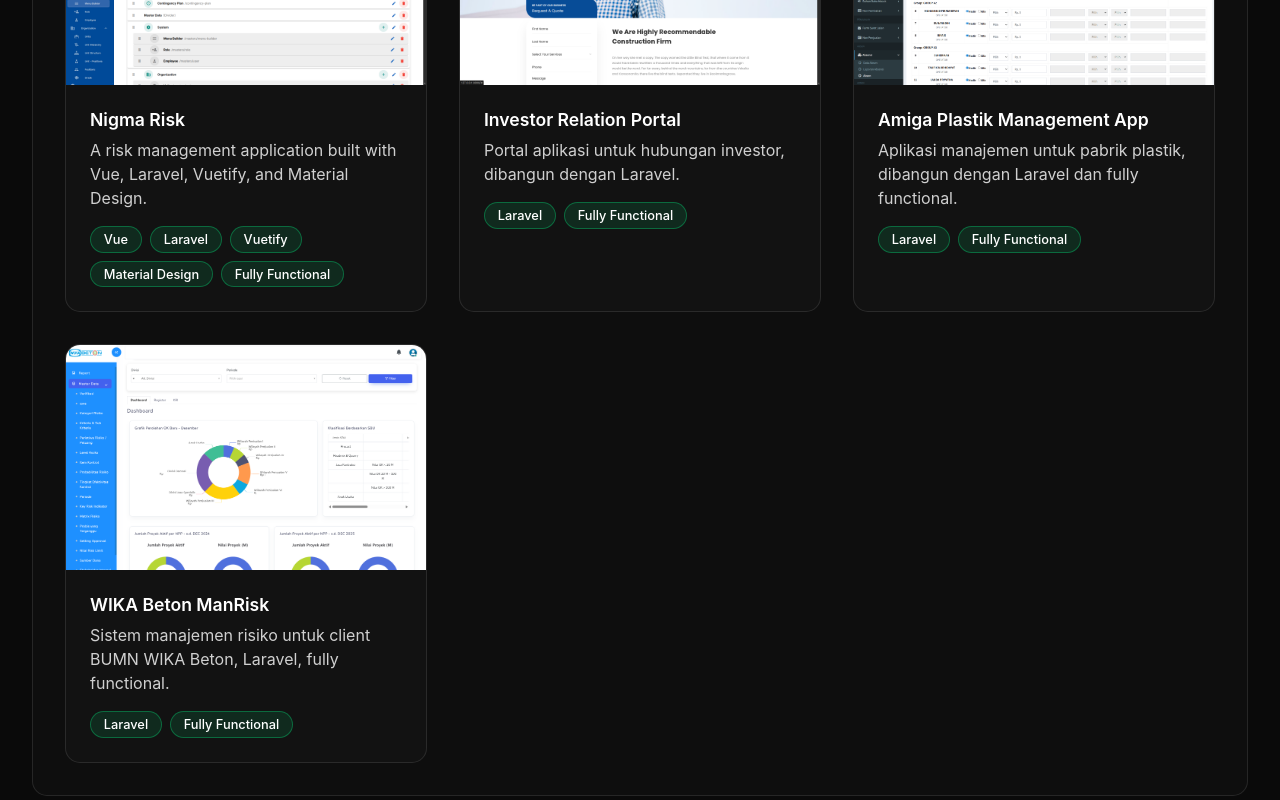
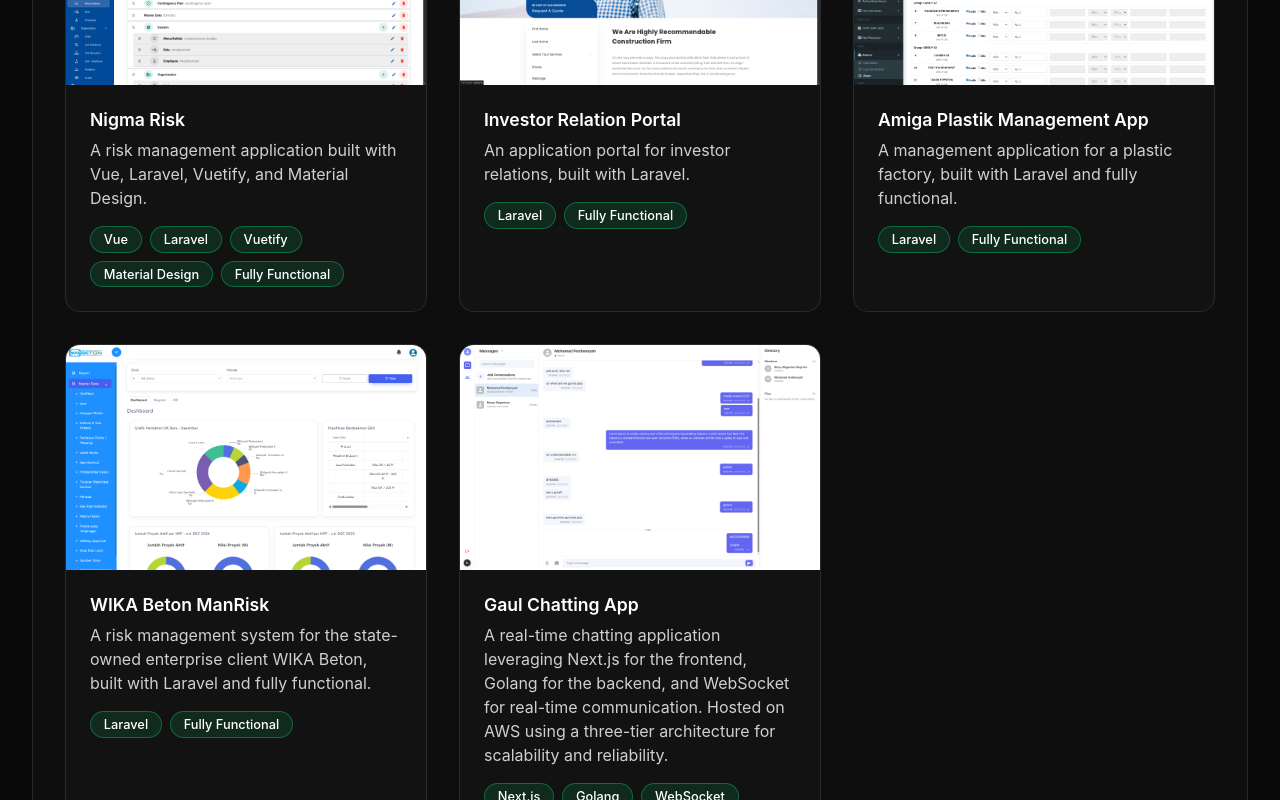
Before and after one commit to banyubn/anyu-is-here, a Vue app: page /programming in a window 1280 px wide. Shown: the part 3340-4140 px from the top of the page. Built offline with nearby package versions, Linux system fonts and the light colour scheme.

Commit message:
ui: change content language and added more projects

```diff
--- a/src/constants/programming.js
+++ b/src/constants/programming.js
@@ -176,22 +176,29 @@
   {
     id: 8,
     name: 'Investor Relation Portal',
-    description: 'Portal aplikasi untuk hubungan investor, dibangun dengan Laravel.',
+    description: 'An application portal for investor relations, built with Laravel.',
     tech: ['Laravel', 'Fully Functional'],
     image: new URL('../assets/programming/investor-relation-portal.png', import.meta.url).href,
   },
   {
     id: 9,
     name: 'Amiga Plastik Management App',
-    description: 'Aplikasi manajemen untuk pabrik plastik, dibangun dengan Laravel dan fully functional.',
+    description: 'A management application for a plastic factory, built with Laravel and fully functional.',
     tech: ['Laravel', 'Fully Functional'],
     image: new URL('../assets/programming/amiga-plastik.png', import.meta.url).href,
   },
   {
     id: 10,
     name: 'WIKA Beton ManRisk',
-    description: 'Sistem manajemen risiko untuk client BUMN WIKA Beton, Laravel, fully functional.',
+    description: 'A risk management system for the state-owned enterprise client WIKA Beton, built with Laravel and fully functional.',
     tech: ['Laravel', 'Fully Functional'],
     image: new URL('../assets/programming/wika-manrisk.png', import.meta.url).href,
   },
+  {
+    id: 11,
+    name: 'Gaul Chatting App',
+    description: 'A real-time chatting application leveraging Next.js for the frontend, Golang for the backend, and WebSocket for real-time communication. Hosted on AWS using a three-tier architecture for scalability and reliability.',
+    tech: ['Next.js', 'Golang', 'WebSocket', 'UI Slicing', 'AWS'],
+    image: new URL('../assets/programming/gaul-chatting-app.png', import.meta.url).href,
+  },
 ]
```
